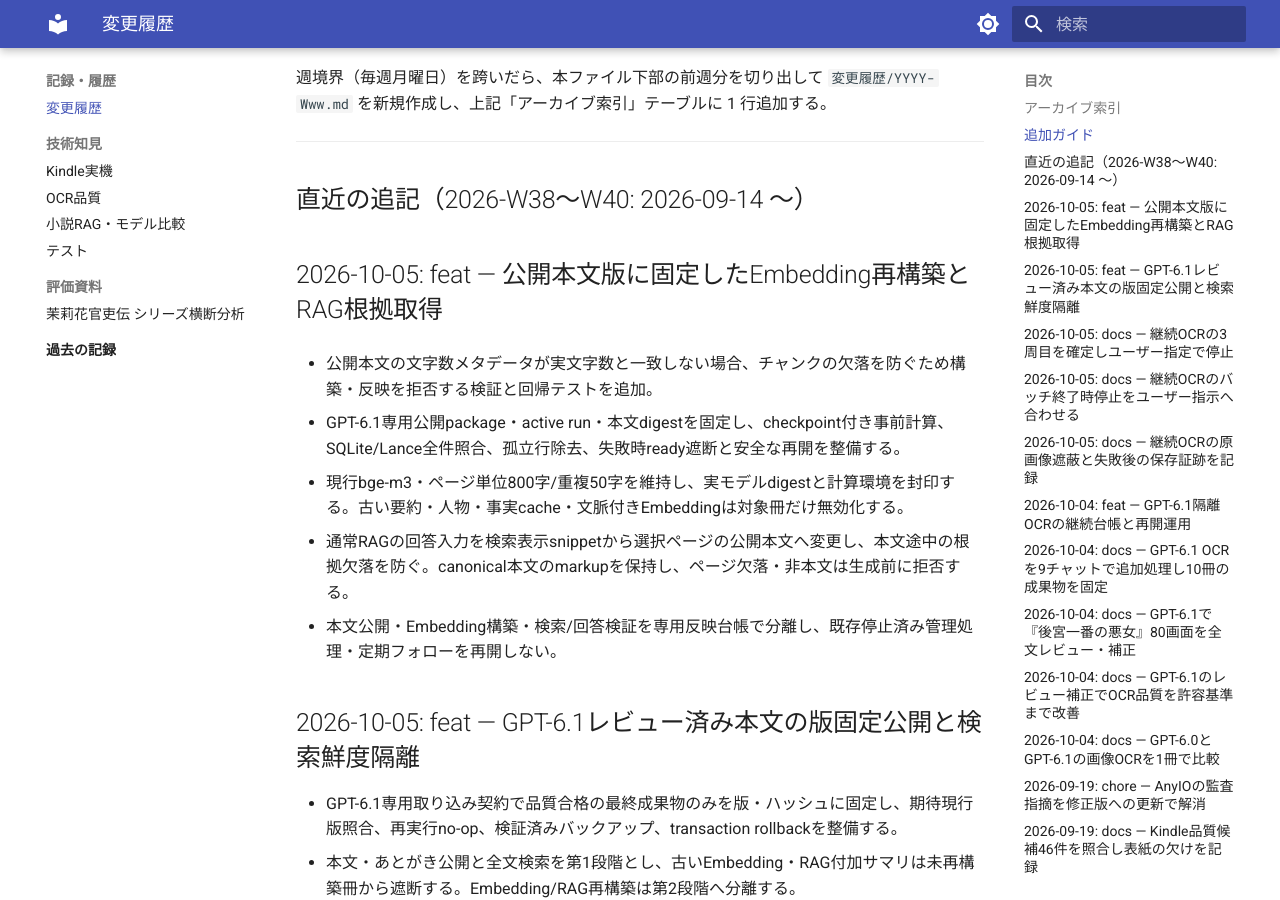
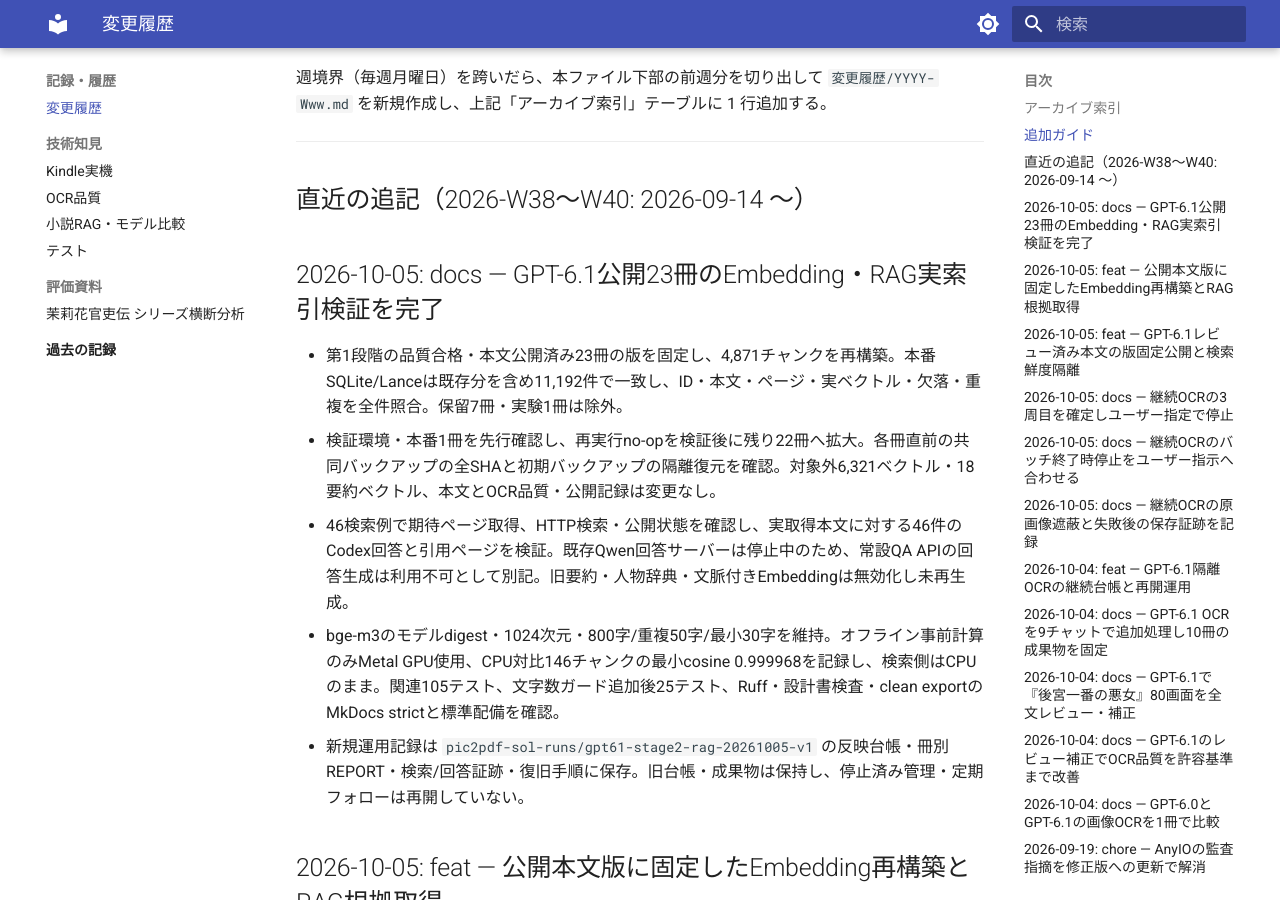
Before and after one commit to kkmmyr/Pic2PDF_Viewer, an MkDocs documentation site: the page built from docs/log/変更履歴.md, in a window 1280 px wide and 900 px high, scrolled down 2338 px. Built offline with MkDocs 1.6.1 and Material for MkDocs 9.7.7, drawn with Linux system fonts in a browser that asks for light colours.

Commit message:
docs(rag): record verified production rebuild of 23 published books
Co-Authored-By: Codex GPT-6 <noreply@anthropic.com>

```diff
--- a/docs/log/変更履歴.md
+++ b/docs/log/変更履歴.md
@@ -45,6 +45,14 @@
 ---
 
 ## 直近の追記（2026-W38〜W40: 2026-09-14 〜）
+
+## 2026-10-05: docs — GPT-6.1公開23冊のEmbedding・RAG実索引検証を完了
+
+- 第1段階の品質合格・本文公開済み23冊の版を固定し、4,871チャンクを再構築。本番SQLite/Lanceは既存分を含め11,192件で一致し、ID・本文・ページ・実ベクトル・欠落・重複を全件照合。保留7冊・実験1冊は除外。
+- 検証環境・本番1冊を先行確認し、再実行no-opを検証後に残り22冊へ拡大。各冊直前の共同バックアップの全SHAと初期バックアップの隔離復元を確認。対象外6,321ベクトル・18要約ベクトル、本文とOCR品質・公開記録は変更なし。
+- 46検索例で期待ページ取得、HTTP検索・公開状態を確認し、実取得本文に対する46件のCodex回答と引用ページを検証。既存Qwen回答サーバーは停止中のため、常設QA APIの回答生成は利用不可として別記。旧要約・人物辞典・文脈付きEmbeddingは無効化し未再生成。
+- bge-m3のモデルdigest・1024次元・800字/重複50字/最小30字を維持。オフライン事前計算のみMetal GPU使用、CPU対比146チャンクの最小cosine 0.999968を記録し、検索側はCPUのまま。関連105テスト、文字数ガード追加後25テスト、Ruff・設計書検査・clean exportのMkDocs strictと標準配備を確認。
+- 新規運用記録は `pic2pdf-sol-runs/gpt61-stage2-rag-20261005-v1` の反映台帳・冊別REPORT・検索/回答証跡・復旧手順に保存。旧台帳・成果物は保持し、停止済み管理・定期フォローは再開していない。
 
 ## 2026-10-05: feat — 公開本文版に固定したEmbedding再構築とRAG根拠取得
 
```
